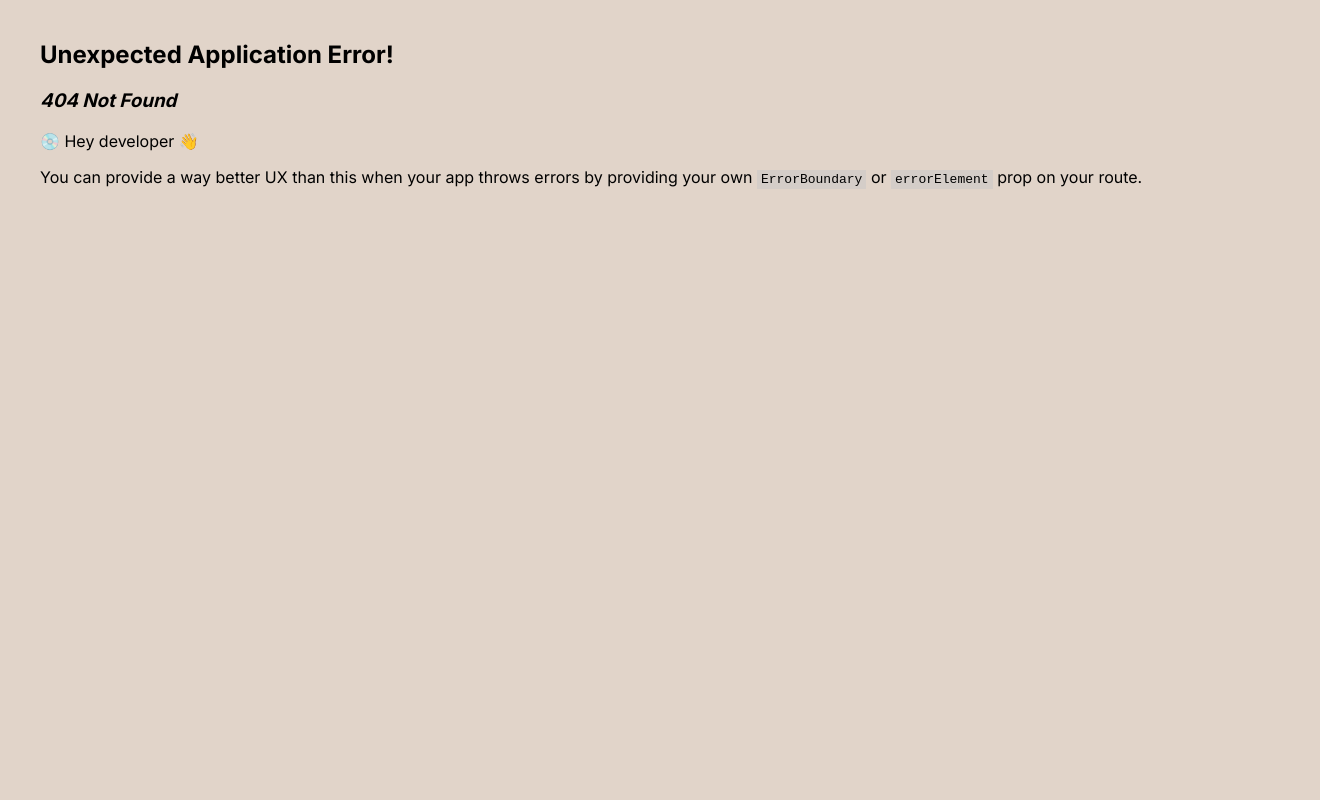
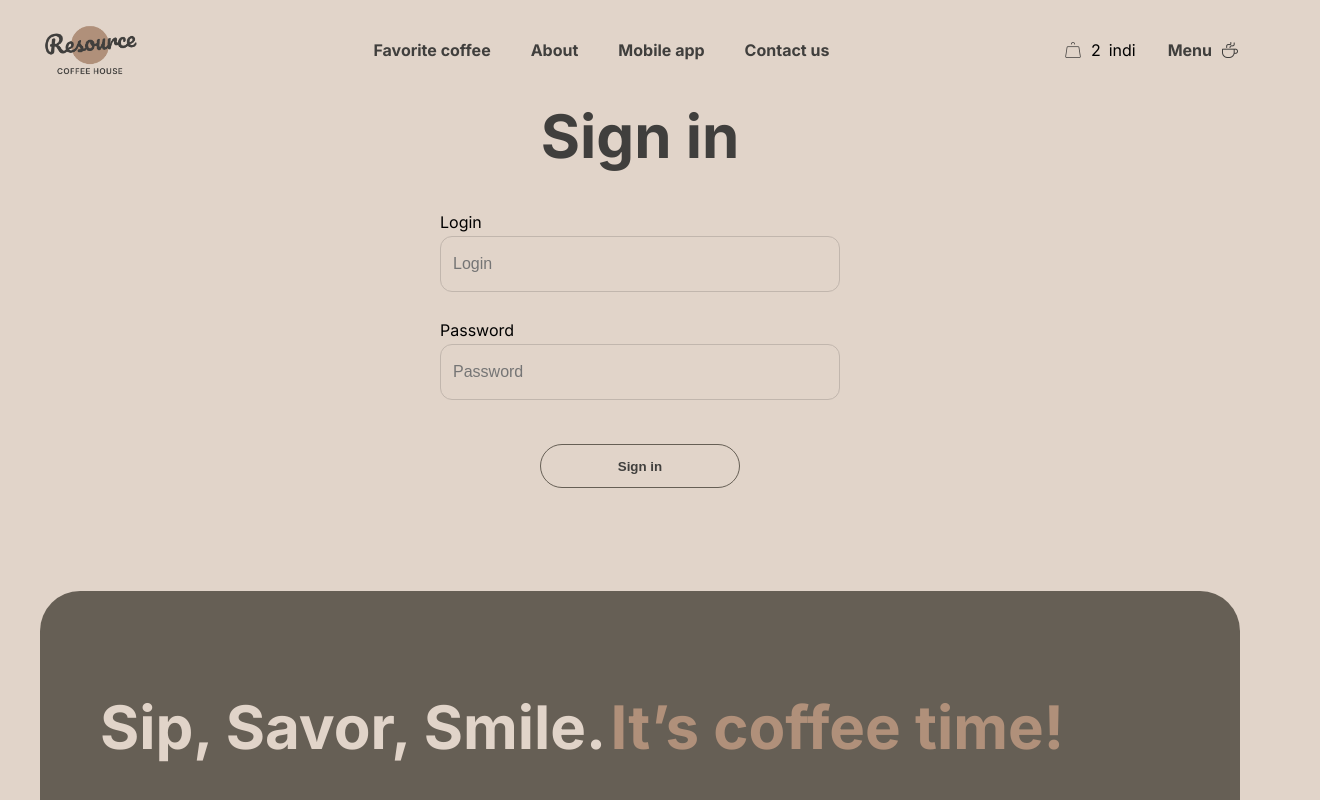
Before and after one commit to Mehmet-Alpergun/creative-extension, a React (Vite) app: page /signin in a window 1280 px wide. Before the commit this address had no page. Shown: the top 800 px of the page, 1320 px wide, since content can reach past the window. Built offline with nearby package versions, Linux system fonts and the light colour scheme.

Commit message:
feat: added signin.js and signin.css

```diff
--- a/src/App.jsx
+++ b/src/App.jsx
@@ -3,6 +3,7 @@ import { createBrowserRouter, RouterProvider } from "react-router-dom";
 import Home from "./Home";
 import Root from "./Root";
 import Register from "./Register";
+import Signin from "./Signin";
 
 const router = createBrowserRouter([
   {
@@ -11,6 +12,7 @@ const router = createBrowserRouter([
     children: [
       { index: true, element: <Home /> },
       { path: "/register", element: <Register /> },
+      { path: "/signin", element: <Signin /> },
     ],
   },
 ]);
--- a/src/Register.jsx
+++ b/src/Register.jsx
@@ -150,7 +150,7 @@ export default function Register() {
       console.log(data);
 
       if (response.ok) {
-        setSuccessMessage("✅ Login successfully, redirecting to menu..."); // ✅ mesaj göster
+        setSuccessMessage("✅ Register successfully, redirecting to menu..."); // ✅ mesaj göster
 
         localStorage.setItem(
           "user",
--- /dev/null
+++ b/src/Signin.css
@@ -0,0 +1,66 @@
+.signlogininput {
+  padding-left: 12px;
+  padding-right: 12px;
+  box-sizing: border-box;
+  border: 1px solid #c1b6ad;
+  width: 400px;
+  height: 56px;
+  border-radius: 12px;
+  background-color: transparent;
+  font-size: 16px;
+}
+.signlogin {
+  width: 400px;
+  /*height: 84px;*/
+  height: 99px;
+  display: flex;
+  flex-direction: column;
+  gap: 4px;
+}
+.siginpassword {
+  width: 400px;
+  /*height: 84px;*/
+  height: 99px;
+  display: flex;
+  flex-direction: column;
+  gap: 4px;
+}
+.siginpasswordinput {
+  padding-left: 12px;
+  padding-right: 12px;
+  box-sizing: border-box;
+  border: 1px solid #c1b6ad;
+  width: 400px;
+  height: 56px;
+  border-radius: 12px;
+  background-color: transparent;
+  font-size: 16px;
+}
+.butonundivi {
+  width: 1360px;
+  height: 44px;
+  display: flex;
+  justify-content: center;
+  align-items: center;
+}
+.kayitolbutonu {
+  width: 200px;
+  height: 44px;
+  border-radius: 22px;
+  border: 1px solid #665f55;
+  background: transparent;
+  color: #403f3d;
+  font-weight: 600;
+}
+.input-error {
+  border: 2px solid red;
+}
+
+.input-success {
+  border: 2px solid green;
+}
+.hata {
+  display: flex;
+  justify-content: center;
+  color: red;
+}
--- /dev/null
+++ b/src/Signin.jsx
@@ -0,0 +1,217 @@
+import { useState, useEffect } from "react";
+import "./Signin.css";
+import { z } from "zod";
+import { useNavigate } from "react-router-dom";
+const signinschema = z.object({
+  login: z
+    .string()
+    .min(3, "Login must be at least 3 characters")
+    .regex(/^[A-Za-z]+$/, "Login must contain only English letters"),
+  password: z
+    .string()
+    .min(6, "Password must be at least 6 characters")
+    .regex(
+      /[!@#$%^&*(),.?":{}|<>]/,
+      "Password must contain at least one special character"
+    ),
+});
+export default function Signin() {
+  const navigate = useNavigate();
+  const [errors, setErrors] = useState({});
+  const [isFormValid, setIsFormValid] = useState(false); // 🔹 yeni state
+  const [apiError, setApiError] = useState(""); // API hatası için
+  const [successMessage, setSuccessMessage] = useState(""); // ✅ yeni state
+  const [isSubmitting, setIsSubmitting] = useState(false); // 🔹 yeni state
+
+  const [formData, setFormData] = useState({
+    login: "",
+    password: "",
+  });
+
+  const handleBlur = (field, value) => {
+    let parsedData = { ...formData, [field]: value };
+    setFormData(parsedData);
+
+    try {
+      //registerSchema.pick({ [field]: true }).parse({ [field]: value });
+      z.object({ [field]: signinschema.shape[field] }).parse({
+        [field]: value,
+      });
+
+      setErrors((prev) => ({ ...prev, [field]: "" }));
+    } catch (err) {
+      setErrors((prev) => ({
+        ...prev,
+        [field]: err.issues?.[0]?.message || "Invalid input",
+      }));
+    }
+  };
+  const getInputClass = (field) => {
+    if (errors[field]) return "input-error";
+    if (formData[field] && !errors[field]) return "input-success";
+    return "";
+  };
+  useEffect(() => {
+    try {
+      // houseNumber'i number'a çeviriyoruz çünkü input state string döndürüyor
+      // const dataToValidate = {
+      //   ...formData,
+      //   houseNumber:
+      //     formData.houseNumber === "" ? "" : Number(formData.houseNumber),
+      // };
+      signinschema.parse(formData); // parse başarılıysa form geçerli
+      setIsFormValid(true);
+    } catch (err) {
+      setIsFormValid(false); // hata varsa form geçerli değil
+    }
+  }, [formData]);
+
+  const handleSubmit = async (e) => {
+    e.preventDefault();
+    if (isSubmitting) return;
+
+    setApiError("");
+    setSuccessMessage(""); // önce temizle
+    setIsSubmitting(true); // 🔹 butonu disable yap
+
+    try {
+      const payload = {
+        login: formData.login,
+        password: formData.password,
+      };
+      const response = await fetch(
+        "https://6kt29kkeub.execute-api.eu-central-1.amazonaws.com/auth/login",
+        {
+          method: "POST",
+          headers: { "Content-Type": "application/json" },
+          body: JSON.stringify(payload),
+        }
+      );
+      const data = await response.json();
+      console.log("burrrrrrrrr");
+      console.log(data.data.user);
+      if (response.ok) {
+        const user = data.data.user;
+        // if (!user) throw new Error("User object missing");
+        setSuccessMessage("✅ Login successfully, redirecting to menu..."); // ✅ mesaj göster
+
+        localStorage.setItem("user", JSON.stringify(user));
+
+        setIsSubmitting(false);
+        setTimeout(() => navigate("/"), 1500);
+      } else {
+        setApiError(data.error || "Registration failed");
+        setTimeout(() => {
+          setApiError("");
+          setIsSubmitting(false);
+        }, 3000);
+      }
+    } catch (error) {
+      console.error("Login error:", error);
+      setApiError("Something went wrong. Please try again.");
+      setTimeout(() => {
+        setApiError("");
+        setIsSubmitting(false);
+      }, 3000);
+    }
+  };
+  return (
+    <>
+      <div
+        style={{
+          display: "flex",
+          justifyContent: "center",
+          alignItems: "center",
+        }}
+      >
+        <div
+          style={{
+            width: "1360px",
+            height: "391px",
+            display: "flex",
+            flexDirection: "column",
+            gap: "40px",
+            alignItems: "center",
+          }}
+        >
+          <span
+            style={{ fontSize: "60px", fontWeight: "600", color: "#403f3d" }}
+          >
+            Sign in
+          </span>
+          <div
+            style={{
+              width: "1360px",
+              height: "276px",
+              display: "flex",
+              justifyContent: "center",
+            }}
+          >
+            <form
+              autoComplete="off"
+              style={{ display: "flex", flexDirection: "column", gap: "40px" }}
+              onSubmit={handleSubmit}
+            >
+              <div
+                style={{
+                  width: "1360px",
+                  height: "192px",
+                  display: "flex",
+                  flexDirection: "column",
+                  gap: "24px",
+                  alignItems: "center",
+                }}
+              >
+                <div className="signlogin">
+                  <label htmlFor="login">Login</label>
+                  <input
+                    // className="signlogininput"
+                    className={`signlogininput ${getInputClass("login")}`}
+                    type="text"
+                    id="login"
+                    name="login"
+                    placeholder="Login"
+                    onBlur={(e) => handleBlur("login", e.target.value)}
+                  />
+                  <span id="loginuyari" className="uyari">
+                    {errors.login}
+                  </span>
+                </div>
+                <div className="siginpassword">
+                  <label htmlFor="password">Password</label>
+                  <input
+                    // className="siginpasswordinput"
+                    className={`siginpasswordinput ${getInputClass(
+                      "password"
+                    )}`}
+                    type="password"
+                    id="password"
+                    name="password"
+                    placeholder="Password"
+                    onBlur={(e) => handleBlur("password", e.target.value)}
+                  />
+                  <span id="passworduyari" className="uyari">
+                    {errors.password}
+                  </span>
+                </div>
+              </div>
+              <div className="butonundivi">
+                <button
+                  className="kayitolbutonu"
+                  type="submit"
+                  disabled={!isFormValid || isSubmitting}
+                >
+                  Sign in
+                </button>
+              </div>
+            </form>
+          </div>
+          {successMessage && (
+            <p className="success-message">{successMessage}</p>
+          )}
+          {apiError && <p className="hata">{apiError}</p>}
+        </div>
+      </div>
+    </>
+  );
+}
```
